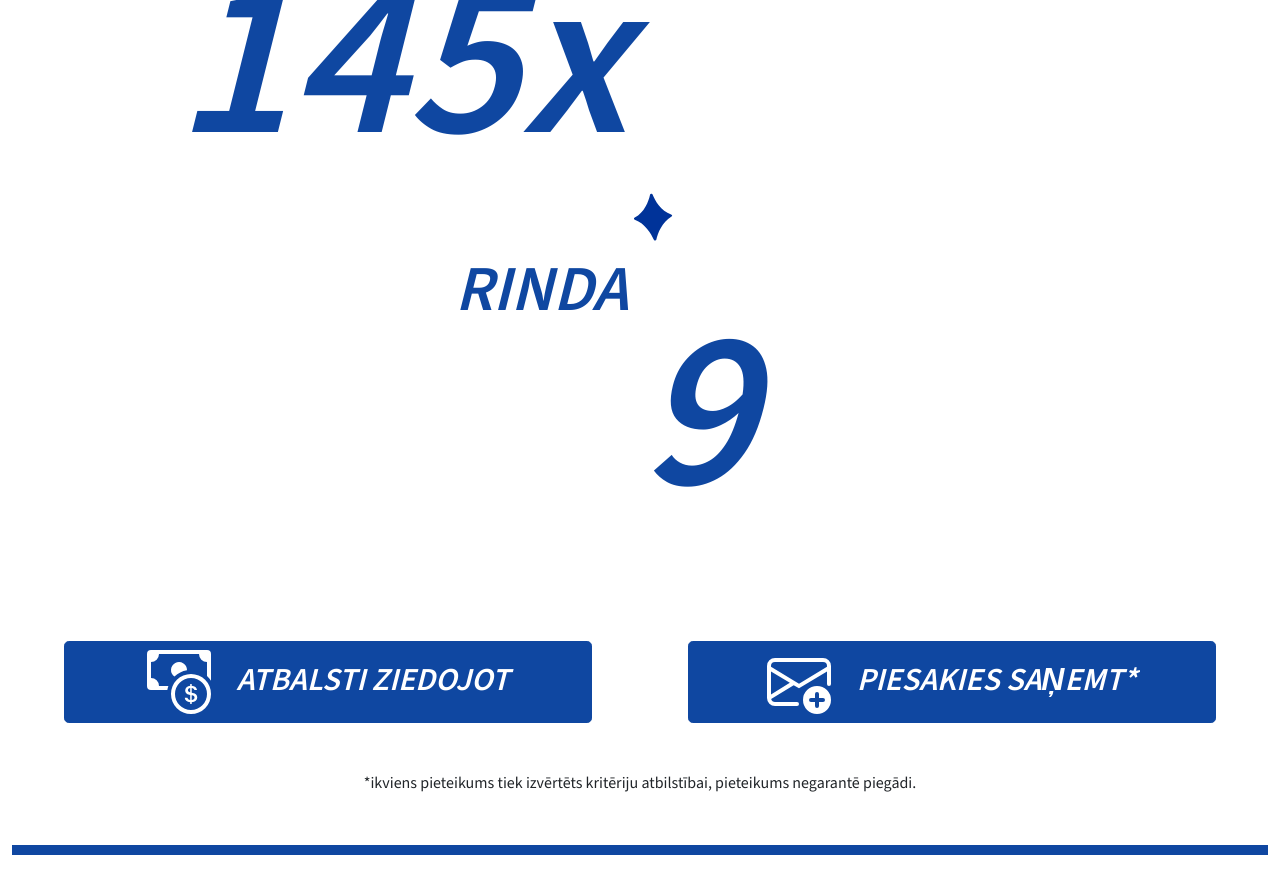
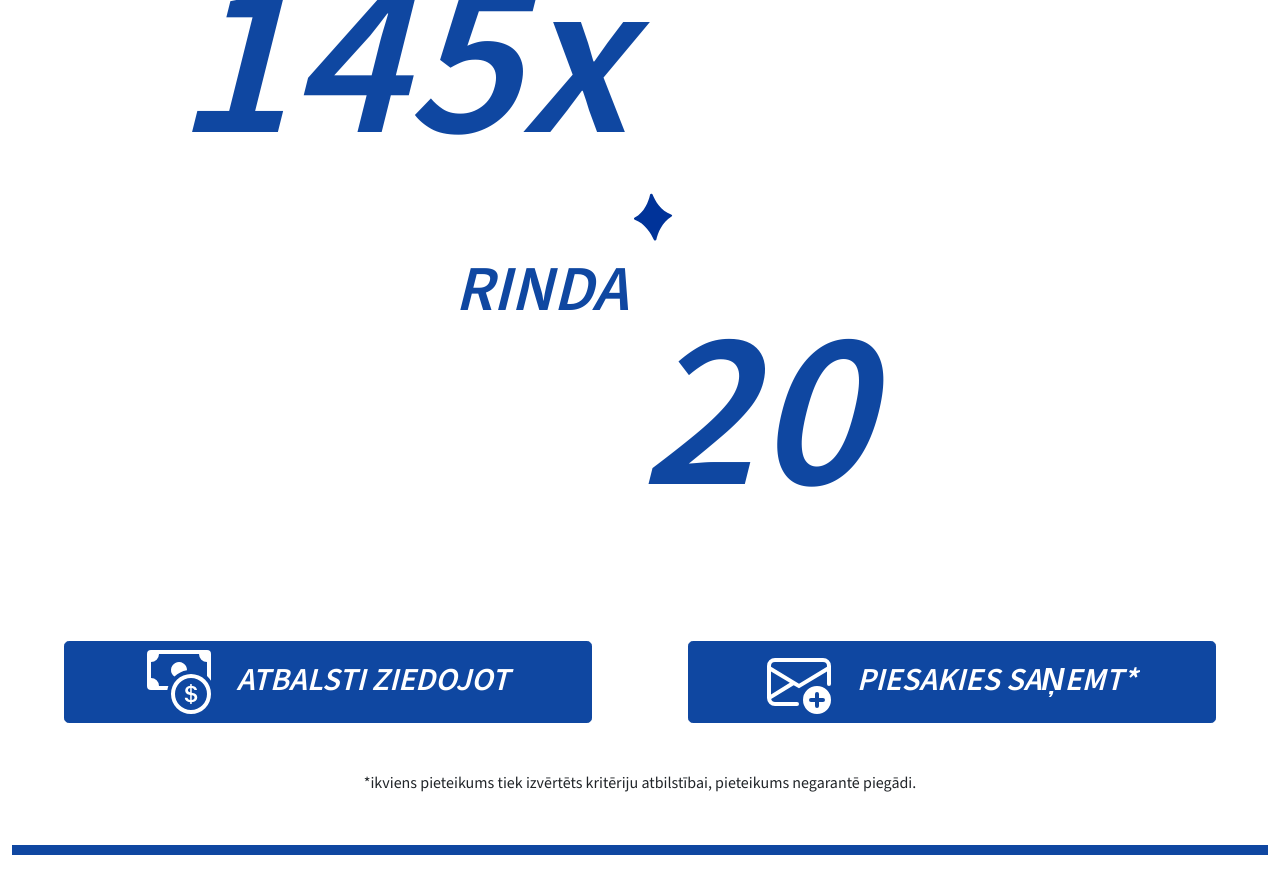
Before and after one commit to open-lv/air-guard-public, a Jekyll site: the page built from index.html, in a window 1280 px wide and 900 px high, scrolled down 2199 px. Shown: the top 894 px of the window. Built offline with Jekyll 4.4.1, drawn with Linux system fonts in a browser that asks for light colours; comment, search, counter and statistics services are not loaded.

Commit message:
Deploying to gh-pages from @ open-lv/air-guard-public@1d52af8240c7a7c476348f7252c265b368f11a3b 🚀

```diff
--- a/index.html
+++ b/index.html
@@ -56,8 +56,8 @@
 		</div>
 		<div class="row ">
 			<div class="col-sm  m-0 p-0 d-none d-lg-block"><p class="cik-gab-sub text-end">RINDA</p></div>
-			<div class="col-sm dimants4 d-none d-lg-block"><p class="cik-gab text-start">9</p></div>
-			<div class="col-sm d-lg-none"><p class="cik-gab-tel text-center">9 RINDĀ</p></div>
+			<div class="col-sm dimants4 d-none d-lg-block"><p class="cik-gab text-start">20</p></div>
+			<div class="col-sm d-lg-none"><p class="cik-gab-tel text-center">20 RINDĀ</p></div>
 		</div>
 
 		<div class="row justify-content-center align-items-center mx-1">
```
